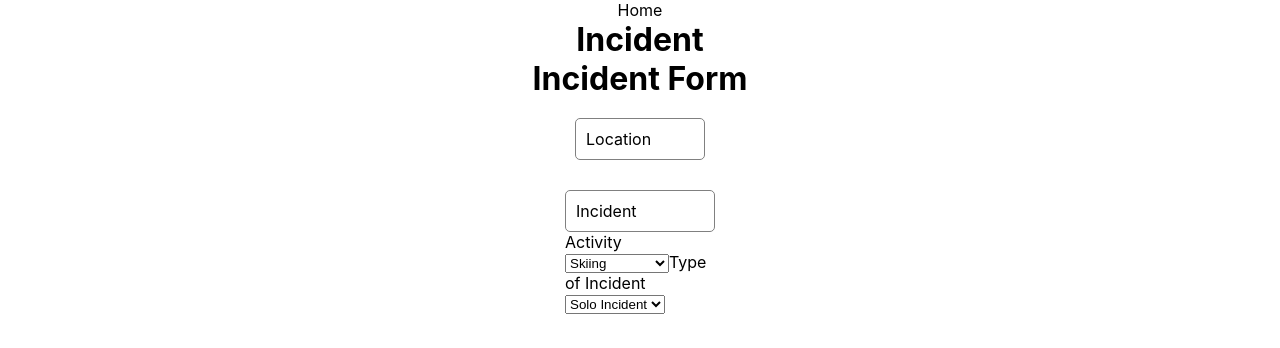
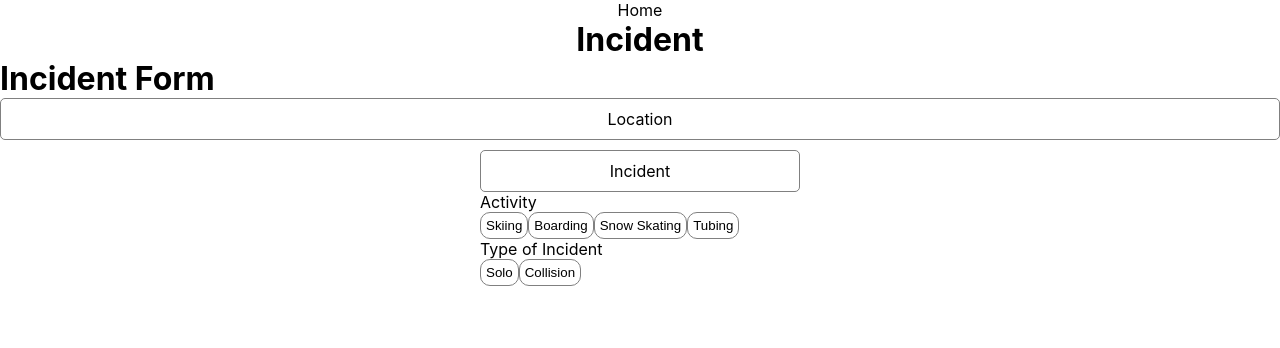
Before and after one commit to BenJensen2/Mountain-Management, a React (Create React App) app in the folder client/: page /incident in a window 1280 px wide. Shown: the top 348 px of the page. Built offline with nearby package versions, Linux system fonts and the light colour scheme.

Commit message:
Button Shadow & Cleanup

```diff
--- a/client/src/Components/ContextMenu.jsx
+++ b/client/src/Components/ContextMenu.jsx
@@ -4,8 +4,6 @@ import '../styles/ContextMenu.css'
 
 const ContextMenu = ({ parentRef, mapRef }) => {
   const [isVisible, setVisibility] = useState(false);
-  const [parentx, setParentX] = useState(0);
-  const [parenty, setParentY] = useState(0);
   const [x, setX] = useState(0);
   const [y, setY] = useState(0);
 
@@ -13,8 +11,6 @@ const ContextMenu = ({ parentRef, mapRef }) => {
     const parent = parentRef.current
     console.log("Parent", parent)
     console.log(parent.getBoundingClientRect())
-    setParentX(parent.getBoundingClientRect().x)
-    setParentY(parent.getBoundingClientRect().y)
 
     if (!parent) {
       return;
--- a/client/src/Components/Forms/IncidentForm.css
+++ b/client/src/Components/Forms/IncidentForm.css
@@ -1,15 +1,40 @@
+.incident-form-component{
+  text-align: left;
+}
+
 .info-cards {
   display: flex;
   justify-content: center;
 }
 
 .card {
+  width: 320px;
   padding: 10px;
   margin: 0px;
 }
 
 .card-header {
+  text-align: center;
   padding: 10px;
   border: solid 1px gray;
   border-radius: 5px;
 }
+
+.activity-types{
+  display: flex;
+  justify-content: left;
+}
+
+.selector-button{
+  outline: none;
+  display: inline-block;
+  padding: 5px;
+  text-align: center;
+  border: 1px solid gray;
+  border-radius: 10px;
+  background-color: white;
+}
+
+.button-selected{
+  box-shadow: 2px 2px 8px #C90A11;
+}
--- a/client/src/Components/Forms/IncidentForm.jsx
+++ b/client/src/Components/Forms/IncidentForm.jsx
@@ -1,20 +1,36 @@
 import React, { useState } from 'react';
 import './IncidentForm.css'
-import Map2D from '../../views/Map2D'
-import GuestInfo from './GuestInfo'
 
 const IncidentForm = () => {
 
+  const [activityType, setActivityType] = useState("")
+  const [incidentType, setIncidentType] = useState("")
   const [collision, setCollision] = useState(false)
-  const [incidentType, setIncidentType] = useState("solo")
-  const [collisionType, setCollisionType] = useState("guest")
+  const [collisionType, setCollisionType] = useState("")
+
+  const buttonHandler = (e) => {
+    console.log(e.target.value, "Button", e.target, e.target.className)
+    let currentClass = e.target.className
+    console.log(typeof currentClass)
+    e.target.className += " button-selected";
+    // e.target.style = {
+    //   box-shadow: "2px 2px 8px #888888";
+    // }
+  }
+
+  const activityTypeHandler = (e) => {
+    buttonHandler(e)
+    console.log("Activity Type: ", e.target.value)
+    setActivityType(e.target.value)
+    // need single activity type validation
+  }
+
 
   const collisionHandler = (e) => {
-    console.log(e)
-    console.log("Value: ", e.target.value)
-    if (e.target.value == 'collision') {
+    buttonHandler(e)
+    console.log("Type of Incident: ", e.target.value)
+    if (e.target.value === 'collision') {
       setCollision(true)
-      console.log("Collision Handler")
     }
     else {
       setCollision(false)
@@ -23,18 +39,32 @@ const IncidentForm = () => {
   }
 
   const collisionTypeHandler = (e) => {
+    buttonHandler(e)
+    console.log("Collision Type: ", e.target.value)
     setCollisionType(e.target.value)
   }
 
+  // Form Handlers
+  const incidentFormHandler = (e) => {
+    e.preventDefault()
+    let incidentFormData = {
+      "activityType": activityType,
+      "incidentType": incidentType,
+      "collision": collision,
+      "collisionType": collisionType
+    }
+    console.log("Incident Form Data: ", incidentFormData)
+  }
+
   return (
-    <div><h1>
+    <div className="incident-form-component" ><h1>
       Incident Form
       </h1>
 
       {/* Location */}
       <form className="location-form" action="">
         {/* <Map2D /> */}
-        <div className="location card">
+        <div className="location">
           <div className="card-header">Location</div>
           <div className="card-body">
           </div>
@@ -43,28 +73,29 @@ const IncidentForm = () => {
 
       <div className="info-cards">
         {/* Incident */}
-        <form className="incident-form card" action="">
+        <form className="incident-form card" action="" onSubmit={incidentFormHandler}>
           <div className="card-header">Incident</div>
           <div className="card-body">
             <label htmlFor="activity">Activity</label>
-            <select name="" id="">
-              <option value="">Skiing</option>
-              <option value="">Boarding</option>
-              <option value="">Snow Skating</option>
-              <option value="">Tubing</option>
-            </select>
+            <div className="activity-types">
+              <button type="button" className="activity-type selector-button" onClick={activityTypeHandler} value="skiing">Skiing</button>
+              <button type="button" className="activity-type selector-button" onClick={activityTypeHandler} value="boarding">Boarding</button>
+              <button type="button" className="activity-type selector-button" onClick={activityTypeHandler} value="snowSkating">Snow Skating</button>
+              <button type="button" className="activity-type selector-button" onClick={activityTypeHandler} value="tubing">Tubing</button>
+            </div>
             <label htmlFor="">Type of Incident</label>
-            <select name="" id="" value={incidentType} onChange={collisionHandler}>
-              <option value="solo">Solo Incident</option>
-              <option value="collision">Collision</option>
-            </select>
+            <div className="collision-types">
+              <button type="button" className="selector-button" onClick={collisionHandler} value="solo" >Solo</button>
+              <button type="button" className="selector-button" onClick={collisionHandler} value="collision" >Collision</button>
+            </div>
+            {collision && <label htmlFor="">Collision with :</label>}
             {collision &&
-              <select name="" id="" value={collisionType} onChange={collisionTypeHandler}>
-                <option value="guest">Guest</option>
-                <option value="staff">Staff</option>
-                <option value="manMade">Man Made Feature</option>
-                <option value="natural">Natural Feature</option>
-              </select>
+              <div className="collision-types">
+                <button type="button" className="selector-button" onClick={collisionTypeHandler} value="guest" >Guest</button>
+                <button type="button" className="selector-button" onClick={collisionTypeHandler} value="staff" >Staff</button>
+                <button type="button" className="selector-button" onClick={collisionTypeHandler} value="manMade" >Man Made Feature</button>
+                <button type="button" className="selector-button" onClick={collisionTypeHandler} value="natural" >Solo</button>
+              </div>
             }
           </div>
         </form>
--- a/client/src/Components/Forms/MemberForm.css
+++ b/client/src/Components/Forms/MemberForm.css
@@ -1,4 +1,4 @@
-form{
+.member-form{
   margin: auto;
   width:150px;
   text-align: left;
--- a/client/src/Components/Forms/MemberForm.jsx
+++ b/client/src/Components/Forms/MemberForm.jsx
@@ -108,7 +108,7 @@ const MemberForm = (props) => {
 
   return (
     <div>
-      <form onSubmit={formHandler}>
+      <form className="member-form" onSubmit={formHandler}>
         <ul>
           <li>
             <label>
--- a/client/src/data/Runs.js
+++ b/client/src/data/Runs.js
@@ -1,4 +1,4 @@
-const run_names = ["Exhibition", "The Wedge"];
+// const run_names = ["Exhibition", "The Wedge"];
 
 const exhibition = {
   type: "geojson",
--- a/client/src/views/Home.jsx
+++ b/client/src/views/Home.jsx
@@ -1,5 +1,4 @@
-import React, { useEffect, useRef } from 'react';
-import axios from 'axios';
+import React, { useRef } from 'react';
 import { Link } from "react-router-dom";
 import Bear from '../images/Bear.jpg';
 import '../styles/Home.css'
@@ -9,14 +8,6 @@ const Home = (props) => {
 
   const containerRef = useRef(null);
   const mapRef = useRef(null)
-
-  // useEffect(() => {
-  //   document.onContextMenu = e.preventDefault()
-  // })
-
-  const bearHandler = (e) => {
-    console.log("Bear Peak!")
-  }
 
   return (
     <div>
--- a/client/src/views/Map2D.jsx
+++ b/client/src/views/Map2D.jsx
@@ -1,8 +1,8 @@
-import React, { useEffect, useState, useRef } from 'react';
+import React, { useEffect } from 'react';
 import { Link } from 'react-router-dom'
 import '../styles/Map.css'
 import {
-  exhibition, exhibition_poly,
+  exhibition,
   the_wedge
 } from '../data/Runs'
 
@@ -10,7 +10,7 @@ import { runs } from '../data/Runs'
 
 // import {char_1} from '../data/Lifts'
 
-const Map = (props) => {
+const Map = () => {
 
   var show_map = true
   var mapboxgl = require('mapbox-gl/dist/mapbox-gl.js');
--- a/client/src/views/Map3D.jsx
+++ b/client/src/views/Map3D.jsx
@@ -1,8 +1,8 @@
-import React, { useEffect, useState, useRef } from 'react';
+import React, { useEffect } from 'react';
 import { Link } from 'react-router-dom'
 import '../styles/Map.css'
 
-const Map = (props) => {
+const Map = () => {
 
 
   var mapboxgl = require('mapbox-gl/dist/mapbox-gl.js');
```
Also changed, not shown: 1 other file (tests, documents, lock files or other folders).
